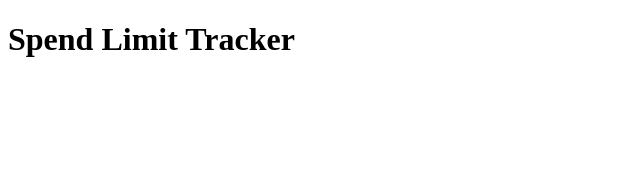
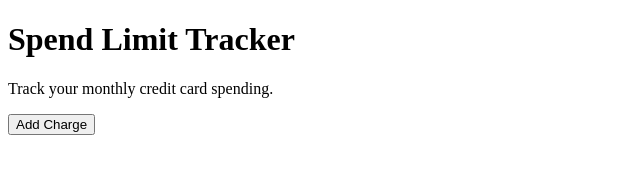
Before and after one commit to powtog/spend-limit-tracker, a plain HTML site: page index.html in a window 1280 px wide. Shown: the whole page, without its empty margins (0-640 px from the left). Drawn offline with Linux system fonts and the light colour scheme.

Commit message:
Add description and button

```diff
--- a/index.html
+++ b/index.html
@@ -6,5 +6,7 @@
 
 <body>
     <h1>Spend Limit Tracker</h1>
+    <p>Track your monthly credit card spending.</p>
+    <button>Add Charge</button>
 </body>
 </html>
```
